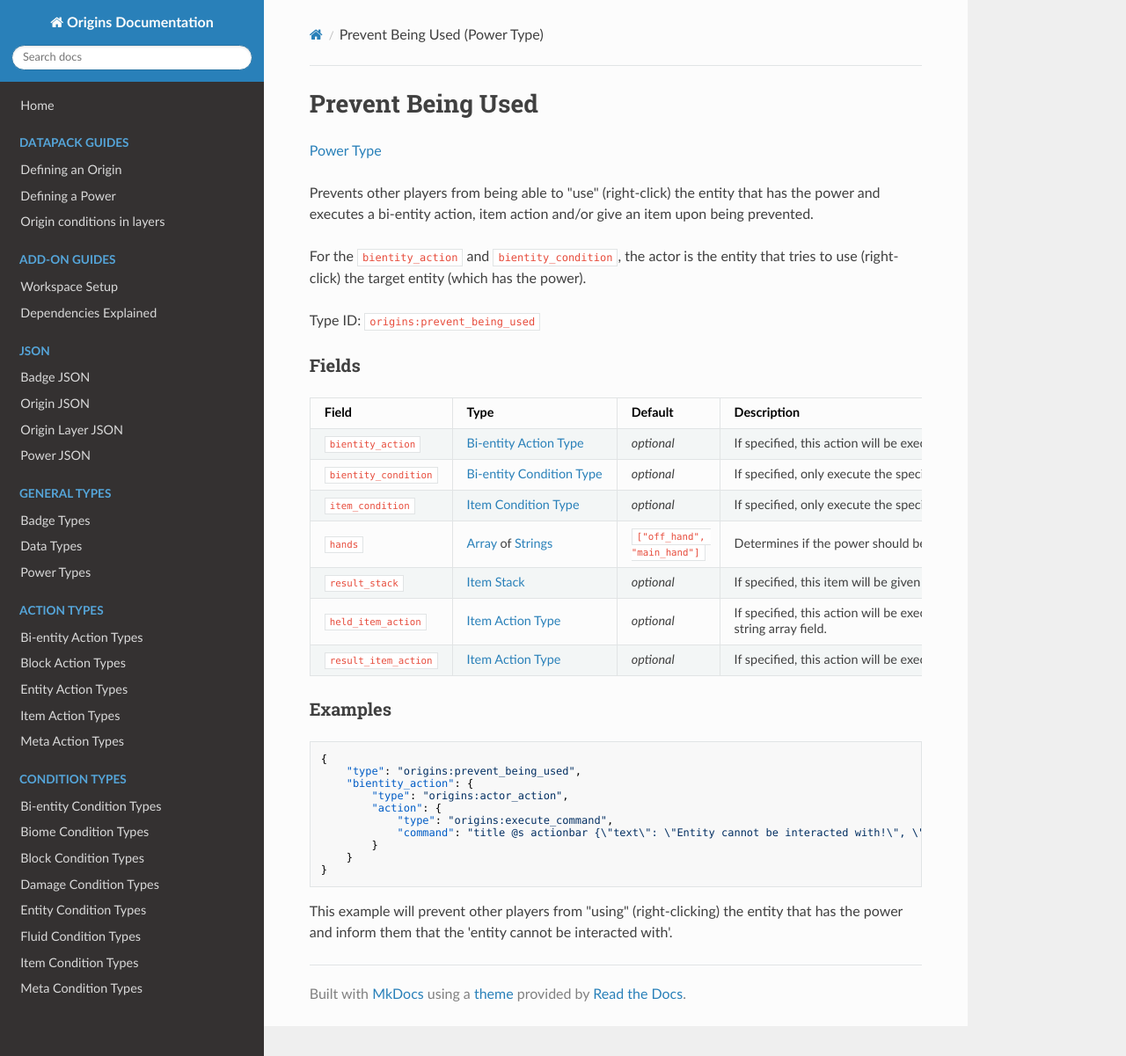
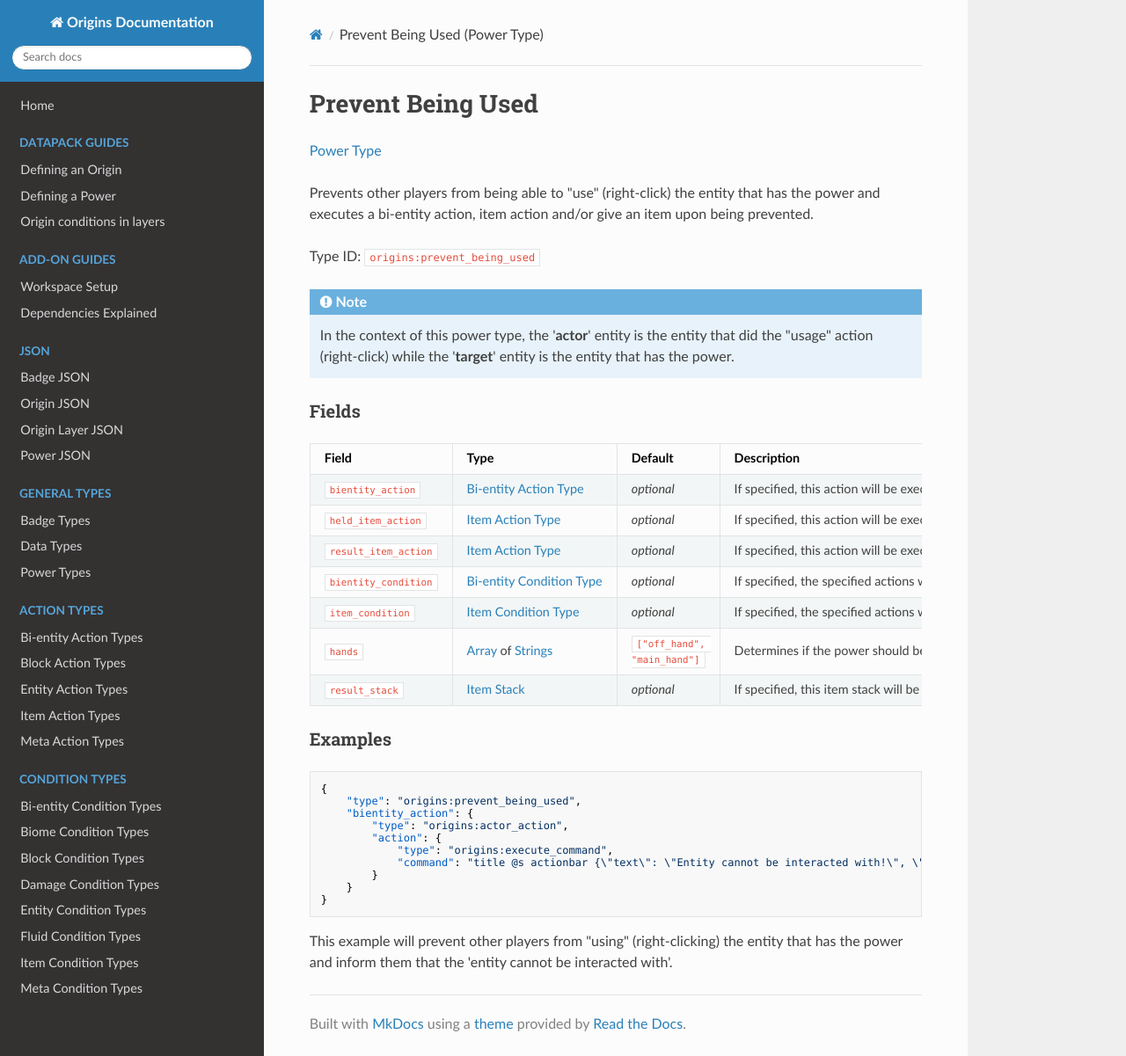
Before and after one commit to apace100/origins-docs, an MkDocs documentation site: the page built from docs/types/power_types/prevent_being_used.md, in a window 1280 px wide and 1201 px high. Shown: the whole window at 88% size. Built offline with MkDocs 1.6.1, drawn with Linux system fonts in a browser that asks for light colours; nearby versions of some CDN libraries.

Commit message:
Updated `prevent_being_used.md` (Power Types) * Separated the 'actor' and 'target' context note from the description of the power type * Changed the description of the fields to match the new changes

```diff
--- a/docs/types/power_types/prevent_being_used.md
+++ b/docs/types/power_types/prevent_being_used.md
@@ -9,22 +9,25 @@ date: 2021-10-06
 
 Prevents other players from being able to "use" (right-click) the entity that has the power and executes a bi-entity action, item action and/or give an item upon being prevented.
 
-For the `bientity_action` and `bientity_condition`, the actor is the entity that tries to use (right-click) the target entity (which has the power).
+Type ID: `origins:prevent_being_used`
 
-Type ID: `origins:prevent_being_used`
+
+!!! note
+
+    In the context of this power type, the '**actor**' entity is the entity that did the "usage" action (right-click) while the '**target**' entity is the entity that has the power.
 
 
 ### Fields
 
 Field | Type | Default | Description
 ------|------|---------|-------------
-`bientity_action` | [Bi-entity Action Type](../bientity_action_types.md) | _optional_ | If specified, this action will be executed on either or both 'actor' (player) or 'target' (the entity that has the power) entities.
-`bientity_condition` | [Bi-entity Condition Type](../bientity_condition_types.md) | _optional_ | If specified, only execute the specified actions if this condition is fulfilled by either or both 'actor' (player) or 'target' (the entity that has the power) entities.
-`item_condition` | [Item Condition Type](../item_condition_types.md) | _optional_ | If specified, only execute the specified actions if this condition is fulfilled by the item in the 'actor' (player) entity's specified hand(s) determined by the `hands` string array field.
-`hands` | [Array](../data_types/array.md) of [Strings](../data_types/string.md) | `["off_hand", "main_hand"]` | Determines if the power should be activated if the 'actor' (player) entity used the specified hand(s). Accepts `"off_hand"`, `"main_hand"` or both.
-`result_stack` | [Item Stack](../data_types/item_stack.md) | _optional_ | If specified, this item will be given to the 'actor' (player) entity.
-`held_item_action` | [Item Action Type](../item_action_types.md) | _optional_ | If specified, this action will be executed on the item used for right-clicking the 'target' (the entity that has the power) entity in the 'actor' (player) entity's specified hand(s) determined by the `hands` string array field.
-`result_item_action` | [Item Action Type](../item_action_types.md) | _optional_ | If specified, this action will be executed on the item that is given to the 'actor' (player) entity.
+`bientity_action` | [Bi-entity Action Type](../bientity_action_types.md) | _optional_ | If specified, this action will be executed on either or both the '**actor**' and '**target**' entities.
+`held_item_action` | [Item Action Type](../item_action_types.md) | _optional_ | If specified, this action will be executed on the item used by the '**actor**' entity for right-clicking the '**target**' entity.
+`result_item_action` | [Item Action Type](../item_action_types.md) | _optional_ | If specified, this action will be executed on the item that is given to the '**actor**' entity.
+`bientity_condition` | [Bi-entity Condition Type](../bientity_condition_types.md) | _optional_ | If specified, the specified actions will only be executed if this condition is fulfilled by either or both '**actor**' and '**target**' entities.
+`item_condition` | [Item Condition Type](../item_condition_types.md) | _optional_ | If specified, the specified actions will only be executed if this condition is fulfilled by the item used by the '**actor**' entity for right-clicking the '**target**' entity.
+`hands` | [Array](../data_types/array.md) of [Strings](../data_types/string.md) | `["off_hand", "main_hand"]` | Determines if the power should be activated if the '**actor**' entity used the specified hand(s). Accepts `"off_hand"`, `"main_hand"` or both.
+`result_stack` | [Item Stack](../data_types/item_stack.md) | _optional_ | If specified, this item stack will be given to the '**actor**' entity.
 
 
 ### Examples
```
